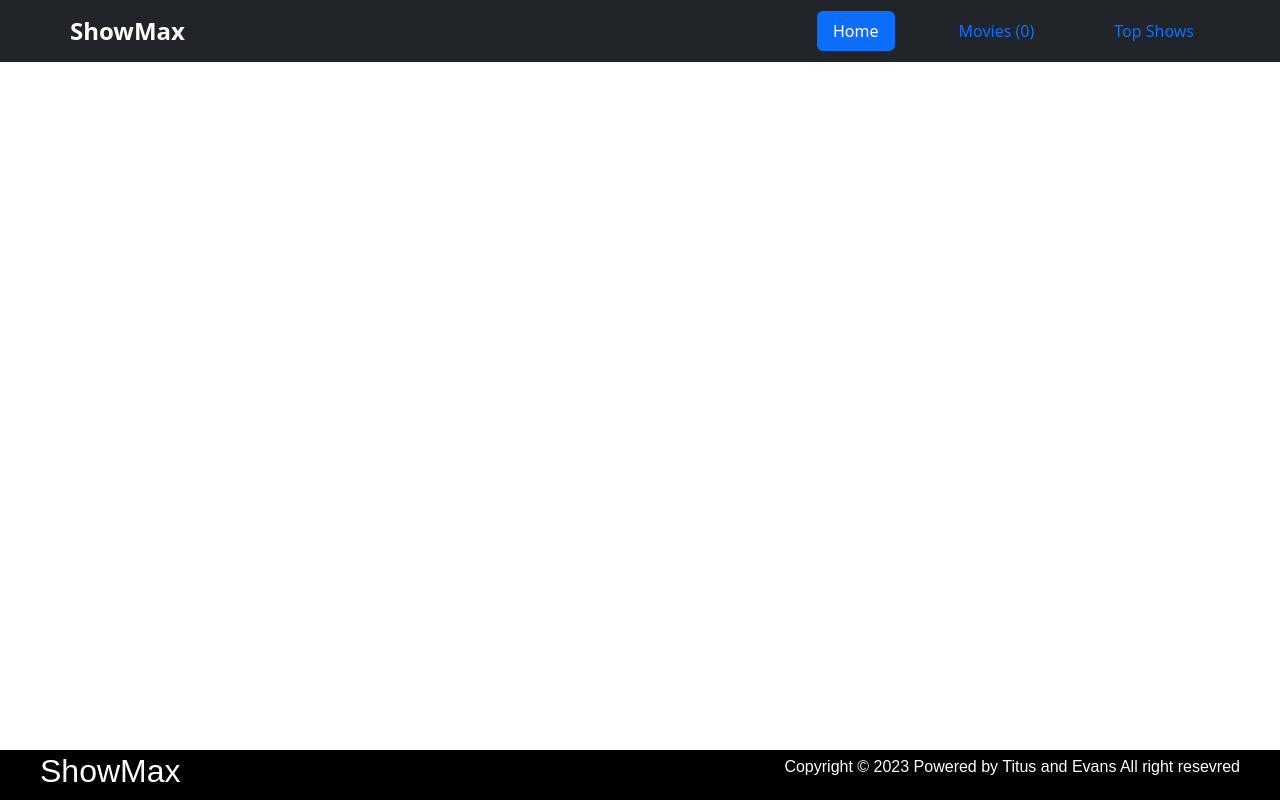
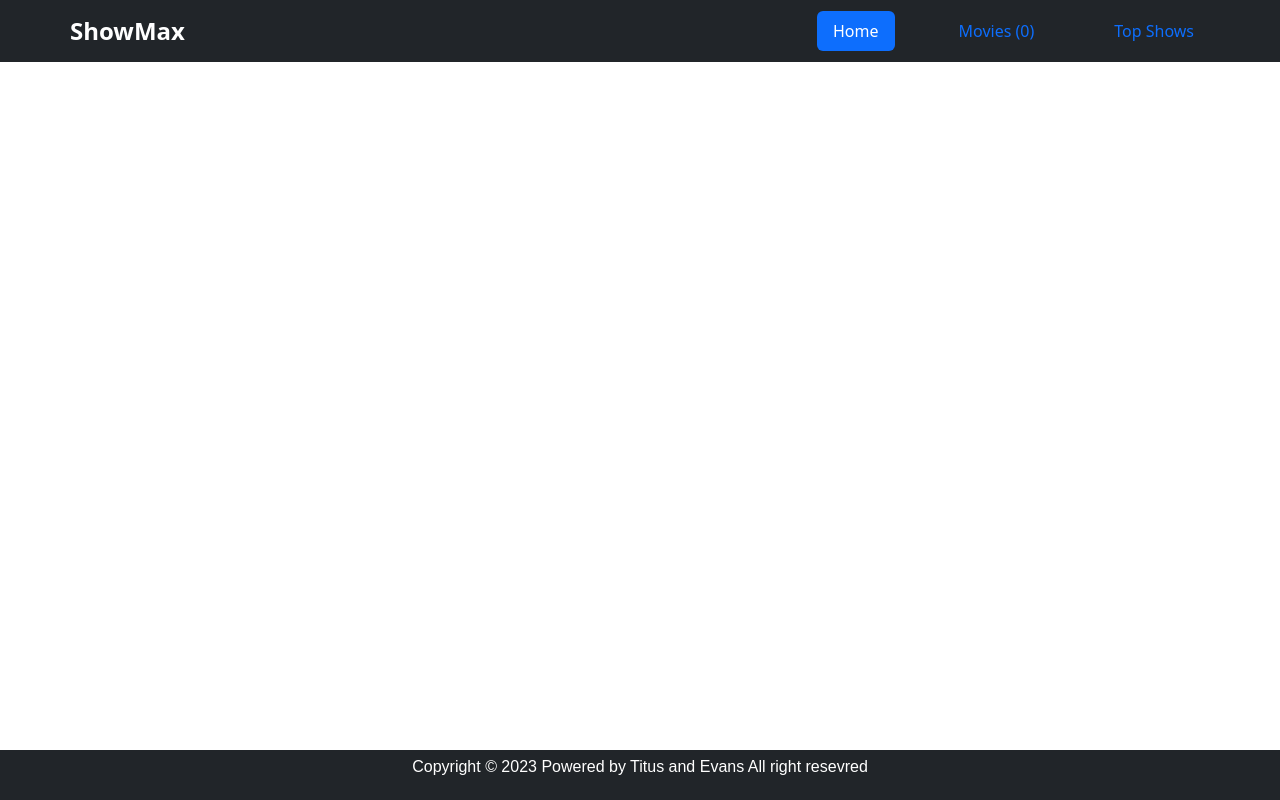
Before and after one commit to Titus-Kiplagat/kanban-js-project, a website built with webpack: page dist/index.html in a window 1280 px wide. Built offline with nearby package versions, Linux system fonts and the light colour scheme; no server answers.

Commit message:
Update the version of the project in dist folder

```diff
--- a/dist/index.html
+++ b/dist/index.html
@@ -38,9 +38,8 @@
     </main>
 
 	<!----- Footer section ----->
-	<footer class="foot">
-		<section class="container">
-			<h2>ShowMax</h2>
+	<footer class="foot bg-dark">
+		<section class="container d-flex justify-content-center">
 			<p>Copyright &copy; 2023 Powered by Titus and Evans All right resevred</p>
 		</section>
 	</footer>
```
Also changed, not shown: dist/index.bundle.js (+1 -1 lines).
